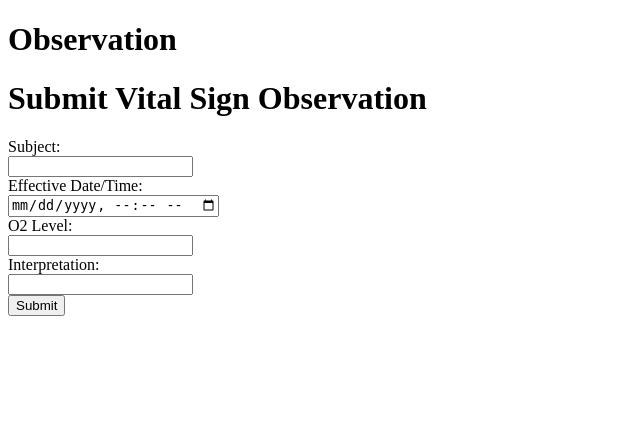
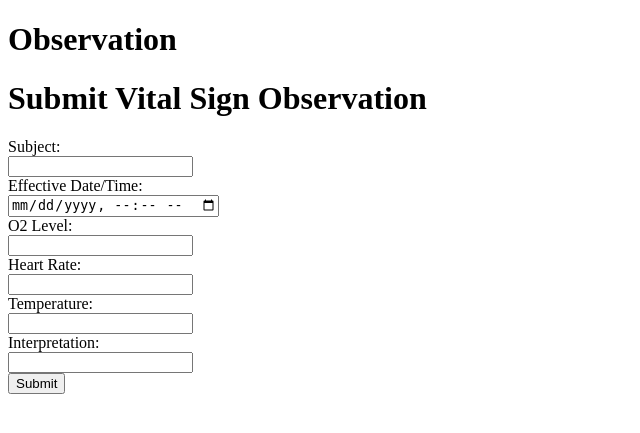
Before and after one commit to Aswath1999/NurseEase, a FastAPI app: page /vitals in a window 1280 px wide. Shown: the top 433 px of the page, without its empty margins (0-640 px from the left). Run offline with FastAPI, Linux system fonts and the light colour scheme; parts of the project's set-up code (start-up, migrations or seed data) failed here and were passed over.

Commit message:
added heart rate and temperature

```diff
--- a/Templates/Observation/vitals.html
+++ b/Templates/Observation/vitals.html
@@ -16,6 +16,12 @@
     <label for="valueQuantity.value">O2 Level:</label><br>
     <input type="number" id="valueQuantity.value" name="valueQuantity.value" step="0.01" required><br>
 
+    <label for="hrValueQuantity">Heart Rate:</label><br>
+    <input type="number" id="hrValueQuantity" name="hrValueQuantity" step="1" required><br>
+
+    <label for="tempValueQuantity">Temperature:</label><br>
+    <input type="number" id="tempValueQuantity" name="tempValueQuantity" step="0.1" required><br>
+
     <label for="interpretation">Interpretation:</label><br>
     <input type="text" id="interpretation" name="interpretation"><br>
 
--- a/config/db.py
+++ b/config/db.py
@@ -61,7 +61,7 @@ def database_connection():
 # Usage example:
 # db_manager = DatabaseManager()
 # db_manager.create_tables()
-# db_manager.delete_table('patient')
+# db_manager.delete_table('vital_signs')
 # db_manager.close_connection()
 
 
--- a/routes/observation_routes.py
+++ b/routes/observation_routes.py
@@ -1,5 +1,5 @@
 from fastapi import APIRouter, Request,Depends,Form
-from Models.models import Observation
+from Models.models import Observation, ObservationComponent
 from config.db import database_connection
 from config.db_tables import User,Patient as pat,VitalSigns
 import json
@@ -37,17 +37,25 @@ async def change_observation(
         patient_id = form.get('subject')
         O2_level=float(form.get('valueQuantity.value'))
         date = datetime.fromisoformat(form.get('effectiveDateTime'))
+        hr_value = float(form.get('hrValueQuantity'))
+        temp_value = float(form.get('tempValueQuantity'))
         observation = Observation(
             resourceType='Observation',
             code='http://loinc.org|20564-1',
             subject=patient_id,
             effectiveDateTime=date,
             valueQuantity=O2_level,
+            component=[
+                ObservationComponent(code='http://loinc.org|8867-4', valueQuantity=hr_value),
+                ObservationComponent(code='http://loinc.org|8310-5', valueQuantity=temp_value),
+            ]
         )
         vital_signs = VitalSigns(
             patient_id=observation.subject,
             timestamp=observation.effectiveDateTime,
             o2_level=observation.valueQuantity,
+            heart_rate=hr_value,
+            temperature=temp_value,
         )
         session.add(vital_signs)
         session.commit()
--- a/routes/patientpostroutes.py
+++ b/routes/patientpostroutes.py
@@ -144,3 +144,7 @@ async def get_users(request:Request,session: Session = Depends(database_connecti
 #     try:
 #         # session: Session = connection.session
 #         row = session.query(pat)
+
+
+
+#provide all observations of a particular patient
```
Also changed, not shown: config/db_tables.py (+3 -12 lines).
